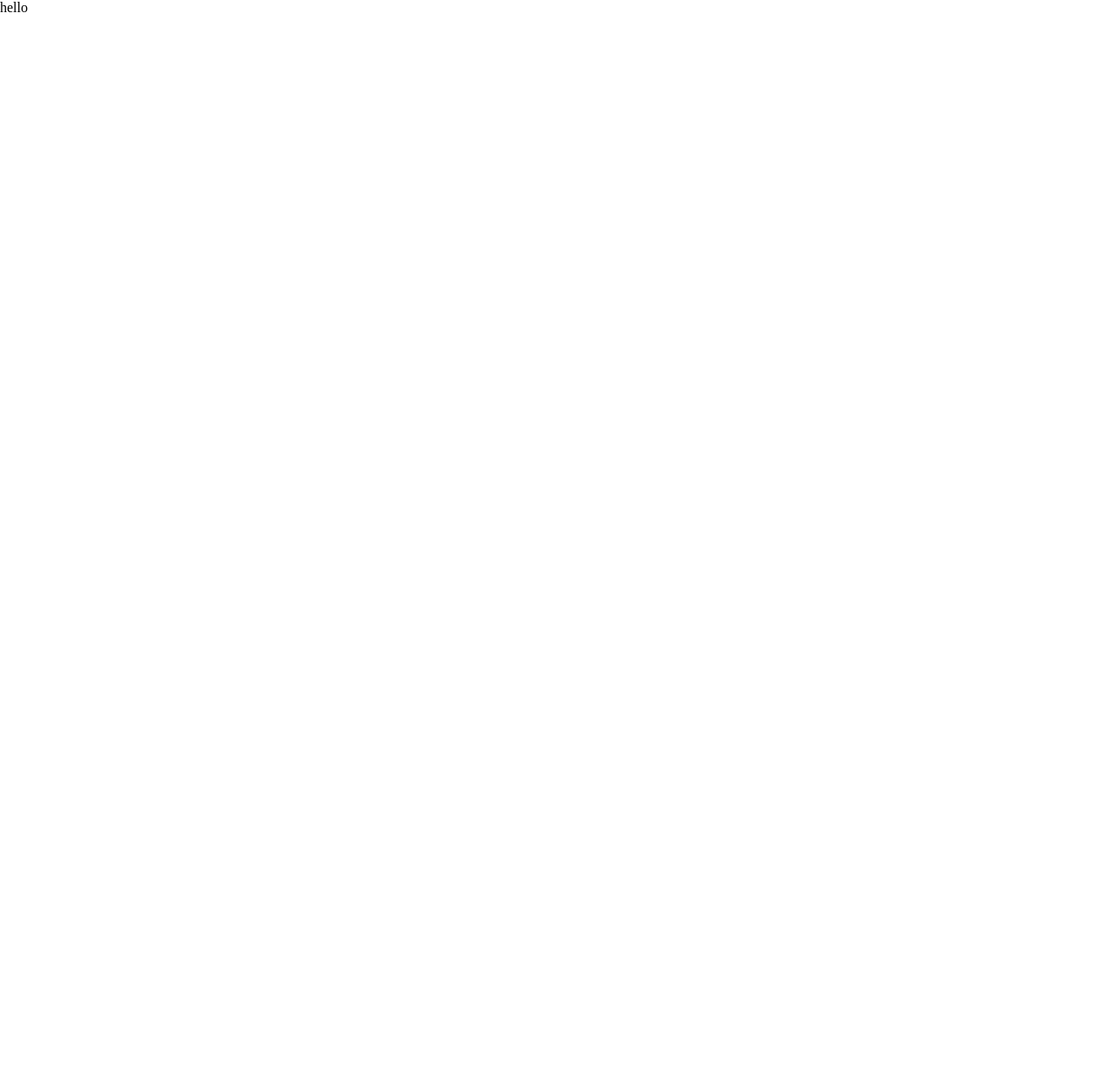
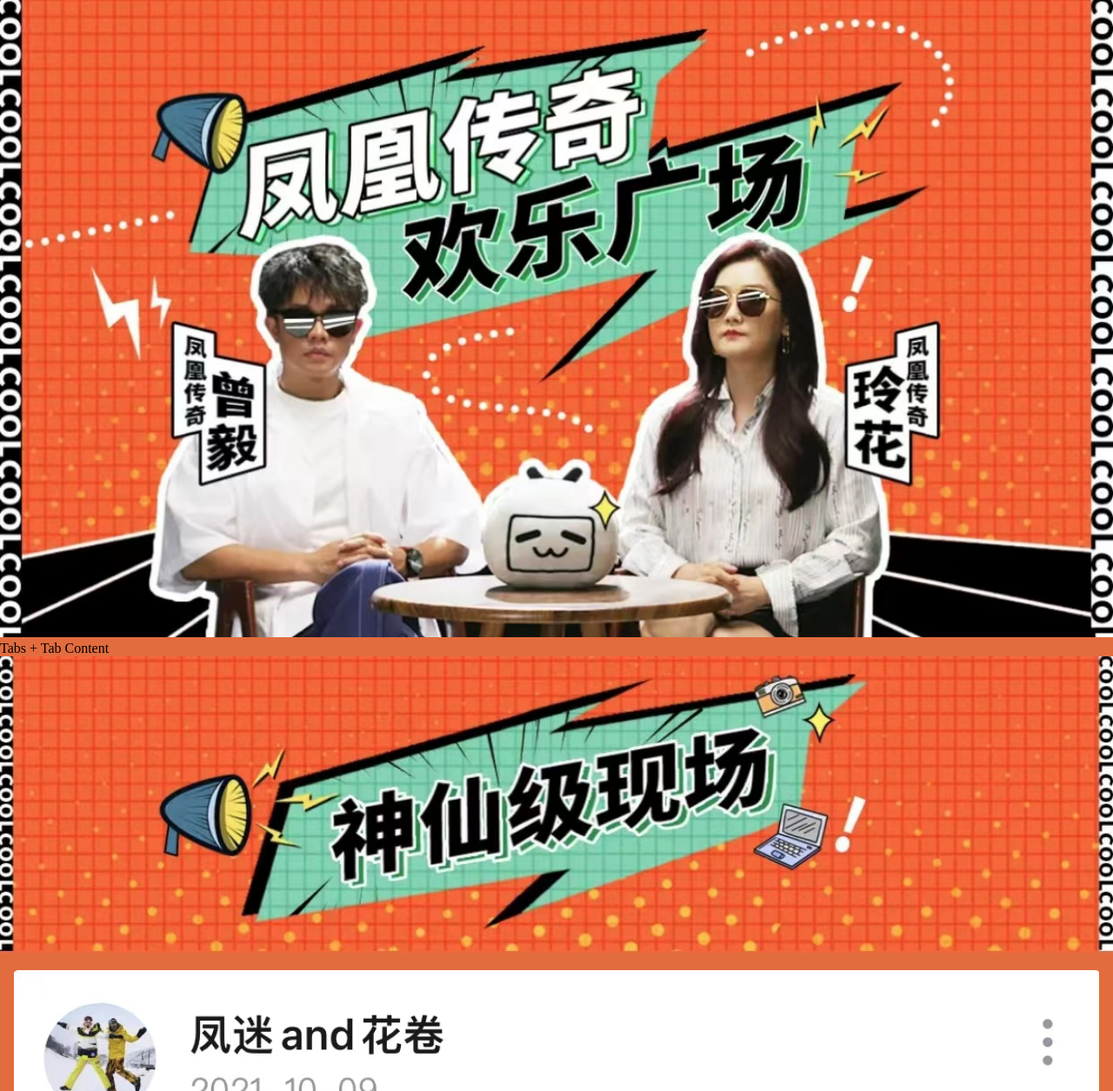
Before and after one commit to Jojo-Force/bilibili-activity-page, a React (Create React App) app: page / in a window 1280 px wide. Shown: the top 1255 px of the page at 87% size. Before the commit the page ends 800 px from the top, so only its background shows below. Built offline with nearby package versions, Linux system fonts and the light colour scheme.

Commit message:
1.完成第一部分和第三部分基础样式

```diff
--- a/src/App.tsx
+++ b/src/App.tsx
@@ -1,10 +1,16 @@
 import React from 'react';
+import FirstSection from './sections/FirstSection';
+import SecondSection from './sections/SecondSection';
+import ThirdSection from './sections/ThirdSection';
 
+import styles from './styles.module.scss'
 
 function App() {
   return (
-    <div className="App">
-      hello
+    <div className={styles.app}>
+      <FirstSection/>
+      <SecondSection/>
+      <ThirdSection/>
     </div>
   );
 }
--- /dev/null
+++ b/src/sections/FirstSection/index.tsx
@@ -0,0 +1,13 @@
+import {FC} from "react";
+import BannerImage from '../../assets/banner.jpg'
+import styles from './styles.module.scss'
+
+const FirstSection: FC = ()=>{
+    return (
+        <div className={styles.firstSection}>
+            <img src={BannerImage} alt="Banner" />
+        </div>
+    )
+}
+
+export default FirstSection;
--- /dev/null
+++ b/src/sections/FirstSection/styles.module.scss
@@ -0,0 +1,5 @@
+.firstSection{
+    img{
+        width: 100%;
+    }
+}
--- /dev/null
+++ b/src/sections/SecondSection/index.tsx
@@ -0,0 +1,11 @@
+import {FC} from "react";
+
+const SecondSection: FC = ()=>{
+    return (
+        <div>
+            Tabs + Tab Content
+        </div>
+    )
+}
+
+export default SecondSection;
--- /dev/null
+++ b/src/sections/ThirdSection/index.tsx
@@ -0,0 +1,18 @@
+import {FC} from "react";
+import Title1Image from '../../assets/title1.jpg';
+import Title2Image from '../../assets/title2.jpg';
+import CommentImage from '../../assets/comment.jpg';
+import styles from './styles.module.scss';
+
+const ThirdSection: FC = ()=>{
+    return (
+        <div className={styles.thirdSection}>
+            <img src={Title1Image} alt="Title 1" />
+            <img className={styles.comment} src={CommentImage} alt="Comment 1" />
+            <img src={Title2Image} alt="Title 12" />
+            <img className={styles.comment} src={CommentImage} alt="Comment 2" />
+        </div>
+    )
+}
+
+export default ThirdSection;
--- /dev/null
+++ b/src/sections/ThirdSection/styles.module.scss
@@ -0,0 +1,10 @@
+.thirdSection{
+    img{
+        width: 100%;
+
+        &.comment {
+            padding: 16px;
+            border-radius: 20px;
+        }
+    }
+}
--- /dev/null
+++ b/src/styles.module.scss
@@ -0,0 +1,4 @@
+.app {
+    background: #e36c3f;
+    padding-bottom: 64px;
+}
```
